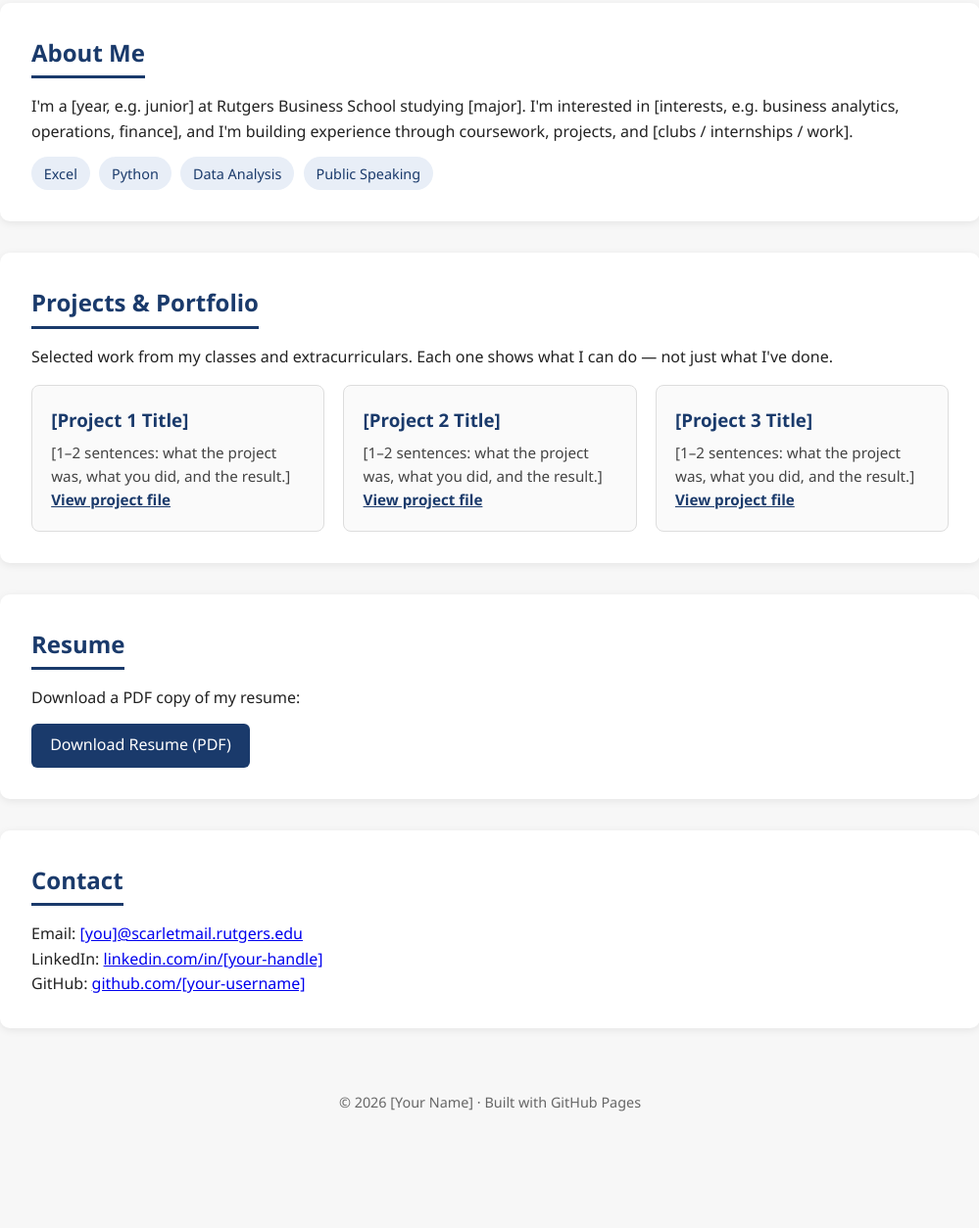
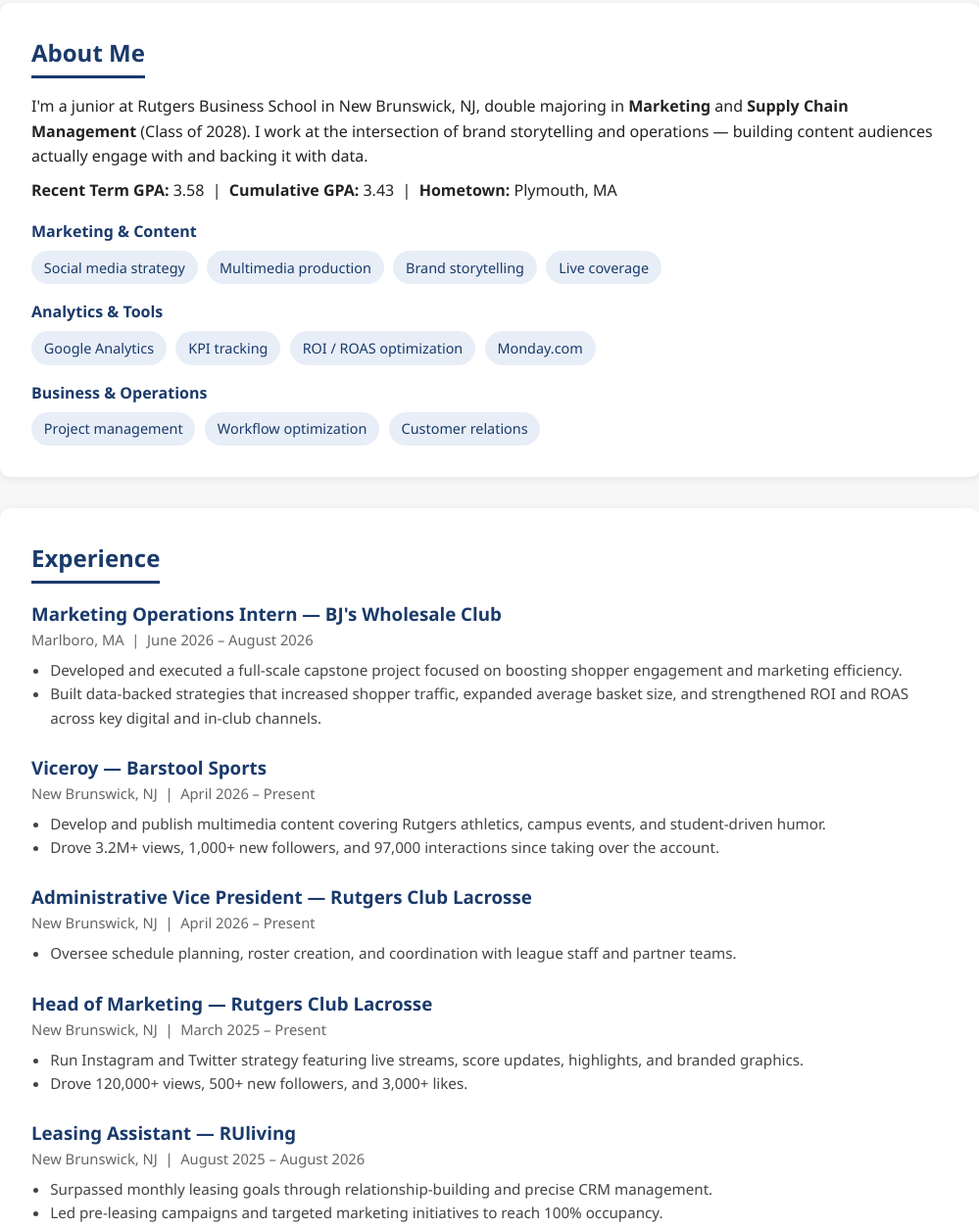
Before and after one commit to MatthewDavenportRut/MatthewDavenportRut.github.io, a plain HTML site: page index.html in a window 1280 px wide. Shown: the part 368-1622 px from the top of the page at 98% size, without its empty margins (140-1139 px from the left). Before the commit the page ends 1537 px from the top, so only its background shows below. Drawn offline with Linux system fonts and the light colour scheme.

Commit message:
index.html

```diff
--- a/index.html
+++ b/index.html
@@ -3,14 +3,14 @@
 <head>
   <meta charset="UTF-8">
   <meta name="viewport" content="width=device-width, initial-scale=1.0">
-  <title>[Your Name] | Portfolio</title>
+  <title>Matthew Davenport | Portfolio</title>
   <style>
     * { margin: 0; padding: 0; box-sizing: border-box; }
     body { font-family: 'Segoe UI', Arial, sans-serif; color: #222; line-height: 1.6; background: #f7f7f7; }
-    header { background: #1a3a6b; color: #fff; padding: 1rem 2rem; position: sticky; top: 0; }
+    header { background: #1a3a6b; color: #fff; padding: 1rem 2rem; position: sticky; top: 0; z-index: 10; }
     nav { display: flex; justify-content: space-between; align-items: center; max-width: 1000px; margin: 0 auto; }
     nav .logo { font-weight: bold; font-size: 1.2rem; }
-    nav ul { list-style: none; display: flex; gap: 1.2rem; }
+    nav ul { list-style: none; display: flex; gap: 1.2rem; flex-wrap: wrap; }
     nav a { color: #fff; text-decoration: none; }
     nav a:hover { text-decoration: underline; }
     .hero { max-width: 1000px; margin: 2rem auto; padding: 2rem; background: #fff; border-radius: 10px;
@@ -19,19 +19,27 @@
     .hero h1 { font-size: 2rem; color: #1a3a6b; }
     .hero p.tagline { color: #555; margin: .5rem 0 1rem; }
     .btn { display: inline-block; background: #1a3a6b; color: #fff; padding: .6rem 1.2rem;
-           border-radius: 6px; text-decoration: none; margin-right: .5rem; }
+           border-radius: 6px; text-decoration: none; margin-right: .5rem; margin-top: .3rem; }
     .btn:hover { background: #254e8f; }
     .btn.outline { background: #fff; color: #1a3a6b; border: 2px solid #1a3a6b; }
     section { max-width: 1000px; margin: 2rem auto; padding: 2rem; background: #fff; border-radius: 10px;
               box-shadow: 0 2px 8px rgba(0,0,0,.08); }
     section h2 { color: #1a3a6b; margin-bottom: 1rem; border-bottom: 3px solid #1a3a6b;
                  display: inline-block; padding-bottom: .25rem; }
+    .job { margin-bottom: 1.5rem; }
+    .job:last-child { margin-bottom: 0; }
+    .job h3 { color: #1a3a6b; }
+    .job .meta { color: #666; font-size: .92rem; margin-bottom: .4rem; }
+    .job ul { margin-left: 1.2rem; color: #444; font-size: .95rem; }
     .projects { display: grid; grid-template-columns: repeat(auto-fit, minmax(260px, 1fr)); gap: 1.2rem; margin-top: 1rem; }
     .card { border: 1px solid #ddd; border-radius: 8px; padding: 1.2rem; background: #fafafa; }
     .card h3 { color: #1a3a6b; margin-bottom: .4rem; }
     .card p { font-size: .95rem; color: #444; }
-    .card a { color: #1a3a6b; font-weight: bold; }
-    ul.skills { list-style: none; display: flex; flex-wrap: wrap; gap: .6rem; margin-top: .8rem; }
+    .stat { font-size: 1.6rem; font-weight: bold; color: #1a3a6b; }
+    .skills-group { margin-bottom: 1rem; }
+    .skills-group:last-child { margin-bottom: 0; }
+    .skills-group h3 { font-size: 1rem; color: #1a3a6b; margin-bottom: .4rem; }
+    ul.skills { list-style: none; display: flex; flex-wrap: wrap; gap: .6rem; }
     ul.skills li { background: #e8eef7; color: #1a3a6b; padding: .35rem .8rem; border-radius: 20px; font-size: .9rem; }
     footer { text-align: center; padding: 2rem; color: #666; font-size: .9rem; }
     footer a { color: #1a3a6b; }
@@ -41,10 +49,11 @@
 
   <header>
     <nav>
-      <div class="logo">[Your Name]</div>
+      <div class="logo">Matthew Davenport</div>
       <ul>
         <li><a href="#about">About</a></li>
-        <li><a href="#projects">Projects</a></li>
+        <li><a href="#experience">Experience</a></li>
+        <li><a href="#projects">Portfolio</a></li>
         <li><a href="#resume">Resume</a></li>
         <li><a href="#contact">Contact</a></li>
       </ul>
@@ -53,11 +62,11 @@
 
   <!-- HERO: upload your file named HEADSHOT OFFICIAL.png to your repo root -->
   <div class="hero">
-    <img src="HEADSHOT OFFICIAL.png" alt="Headshot of [Your Name]">
+    <img src="HEADSHOT OFFICIAL.png" alt="Headshot of Matthew Davenport">
     <div>
-      <h1>[Your Name]</h1>
-      <p class="tagline">Rutgers Business School student | [Your major / focus, e.g. Business Analytics]</p>
-      <a class="btn" href="resume.pdf" download>Download Resume</a>
+      <h1>Matthew Davenport</h1>
+      <p class="tagline">Rutgers Business School '28 &nbsp;|&nbsp; Marketing &amp; Supply Chain Management</p>
+      <a class="btn" href="DAVENPORT_-_PWC_RESUME.pdf" download>Download Resume</a>
       <a class="btn outline" href="#projects">View My Work</a>
     </div>
   </div>
@@ -65,37 +74,116 @@
   <section id="about">
     <h2>About Me</h2>
     <p>
-      I'm a [year, e.g. junior] at Rutgers Business School studying [major].
-      I'm interested in [interests, e.g. business analytics, operations, finance],
-      and I'm building experience through coursework, projects, and [clubs / internships / work].
+      I'm a junior at Rutgers Business School in New Brunswick, NJ, double majoring in
+      <strong>Marketing</strong> and <strong>Supply Chain Management</strong> (Class of 2028).
+      I work at the intersection of brand storytelling and operations — building content
+      audiences actually engage with and backing it with data.
     </p>
-    <ul class="skills">
-      <li>Excel</li>
-      <li>Python</li>
-      <li>Data Analysis</li>
-      <li>Public Speaking</li>
-      <!-- add more skills here -->
-    </ul>
+    <p style="margin-top:.6rem;">
+      <strong>Recent Term GPA:</strong> 3.58 &nbsp;|&nbsp; <strong>Cumulative GPA:</strong> 3.43
+      &nbsp;|&nbsp; <strong>Hometown:</strong> Plymouth, MA
+    </p>
+    <div style="margin-top:1rem;">
+      <div class="skills-group">
+        <h3>Marketing &amp; Content</h3>
+        <ul class="skills">
+          <li>Social media strategy</li>
+          <li>Multimedia production</li>
+          <li>Brand storytelling</li>
+          <li>Live coverage</li>
+        </ul>
+      </div>
+      <div class="skills-group">
+        <h3>Analytics &amp; Tools</h3>
+        <ul class="skills">
+          <li>Google Analytics</li>
+          <li>KPI tracking</li>
+          <li>ROI / ROAS optimization</li>
+          <li>Monday.com</li>
+        </ul>
+      </div>
+      <div class="skills-group">
+        <h3>Business &amp; Operations</h3>
+        <ul class="skills">
+          <li>Project management</li>
+          <li>Workflow optimization</li>
+          <li>Customer relations</li>
+        </ul>
+      </div>
+    </div>
+  </section>
+
+  <section id="experience">
+    <h2>Experience</h2>
+
+    <div class="job">
+      <h3>Marketing Operations Intern — BJ's Wholesale Club</h3>
+      <p class="meta">Marlboro, MA &nbsp;|&nbsp; June 2026 – August 2026</p>
+      <ul>
+        <li>Developed and executed a full-scale capstone project focused on boosting shopper engagement and marketing efficiency.</li>
+        <li>Built data-backed strategies that increased shopper traffic, expanded average basket size, and strengthened ROI and ROAS across key digital and in-club channels.</li>
+      </ul>
+    </div>
+
+    <div class="job">
+      <h3>Viceroy — Barstool Sports</h3>
+      <p class="meta">New Brunswick, NJ &nbsp;|&nbsp; April 2026 – Present</p>
+      <ul>
+        <li>Develop and publish multimedia content covering Rutgers athletics, campus events, and student-driven humor.</li>
+        <li>Drove 3.2M+ views, 1,000+ new followers, and 97,000 interactions since taking over the account.</li>
+      </ul>
+    </div>
+
+    <div class="job">
+      <h3>Administrative Vice President — Rutgers Club Lacrosse</h3>
+      <p class="meta">New Brunswick, NJ &nbsp;|&nbsp; April 2026 – Present</p>
+      <ul>
+        <li>Oversee schedule planning, roster creation, and coordination with league staff and partner teams.</li>
+      </ul>
+    </div>
+
+    <div class="job">
+      <h3>Head of Marketing — Rutgers Club Lacrosse</h3>
+      <p class="meta">New Brunswick, NJ &nbsp;|&nbsp; March 2025 – Present</p>
+      <ul>
+        <li>Run Instagram and Twitter strategy featuring live streams, score updates, highlights, and branded graphics.</li>
+        <li>Drove 120,000+ views, 500+ new followers, and 3,000+ likes.</li>
+      </ul>
+    </div>
+
+    <div class="job">
+      <h3>Leasing Assistant — RUliving</h3>
+      <p class="meta">New Brunswick, NJ &nbsp;|&nbsp; August 2025 – August 2026</p>
+      <ul>
+        <li>Surpassed monthly leasing goals through relationship-building and precise CRM management.</li>
+        <li>Led pre-leasing campaigns and targeted marketing initiatives to reach 100% occupancy.</li>
+      </ul>
+    </div>
   </section>
 
   <section id="projects">
-    <h2>Projects &amp; Portfolio</h2>
-    <p>Selected work from my classes and extracurriculars. Each one shows what I can do — not just what I've done.</p>
+    <h2>Portfolio Highlights</h2>
+    <p>Selected results from my work — each one shows what I can do and what I care about.</p>
     <div class="projects">
       <div class="card">
-        <h3>[Project 1 Title]</h3>
-        <p>[1–2 sentences: what the project was, what you did, and the result.]</p>
-        <p><a href="#">View project file</a></p>
+        <p class="stat">3.2M+</p>
+        <h3>Barstool Sports Content</h3>
+        <p>Multimedia coverage of Rutgers athletics and campus life as Viceroy — 3.2M+ views, 1,000+ new followers, 97K interactions.</p>
       </div>
       <div class="card">
-        <h3>[Project 2 Title]</h3>
-        <p>[1–2 sentences: what the project was, what you did, and the result.]</p>
-        <p><a href="#">View project file</a></p>
+        <p class="stat">Capstone</p>
+        <h3>BJ's Wholesale Club</h3>
+        <p>Full-scale marketing operations capstone: data-backed strategies that lifted shopper traffic, basket size, ROI, and ROAS.</p>
       </div>
       <div class="card">
-        <h3>[Project 3 Title]</h3>
-        <p>[1–2 sentences: what the project was, what you did, and the result.]</p>
-        <p><a href="#">View project file</a></p>
+        <p class="stat">120K+</p>
+        <h3>Club Lacrosse Marketing</h3>
+        <p>Built the team's social presence from the ground up — live streams, highlights, branded graphics; 120K+ views and 500+ new followers.</p>
+      </div>
+      <div class="card">
+        <p class="stat">100%</p>
+        <h3>RUliving Leasing</h3>
+        <p>Pre-leasing campaigns and CRM-driven outreach that pushed the property to 100% occupancy.</p>
       </div>
     </div>
   </section>
@@ -103,19 +191,19 @@
   <section id="resume">
     <h2>Resume</h2>
     <p>Download a PDF copy of my resume:</p>
-    <p style="margin-top:.8rem;"><a class="btn" href="resume.pdf" download>Download Resume (PDF)</a></p>
-    <!-- make sure resume.pdf is uploaded to your repo root -->
+    <p style="margin-top:.8rem;"><a class="btn" href="DAVENPORT_-_PWC_RESUME.pdf" download>Download Resume (PDF)</a></p>
+    <!-- upload your resume to the repo root with the exact filename DAVENPORT_-_PWC_RESUME.pdf -->
   </section>
 
   <section id="contact">
     <h2>Contact</h2>
-    <p>Email: <a href="mailto:[you]@scarletmail.rutgers.edu">[you]@scarletmail.rutgers.edu</a></p>
-    <p>LinkedIn: <a href="https://www.linkedin.com/in/[your-handle]" target="_blank">linkedin.com/in/[your-handle]</a></p>
-    <p>GitHub: <a href="https://github.com/[your-username]" target="_blank">github.com/[your-username]</a></p>
+    <p>Email: <a href="mailto:md1968@scarletmail.rutgers.edu">md1968@scarletmail.rutgers.edu</a></p>
+    <p>Phone: (508)-850-6544</p>
+    <p>LinkedIn: <a href="https://www.linkedin.com/in/matt-davenport-80682729b/" target="_blank">linkedin.com/in/matt-davenport-80682729b</a></p>
   </section>
 
   <footer>
-    &copy; 2026 [Your Name] · Built with GitHub Pages
+    &copy; 2026 Matthew Davenport · Built with GitHub Pages
   </footer>
 
 </body>
```
